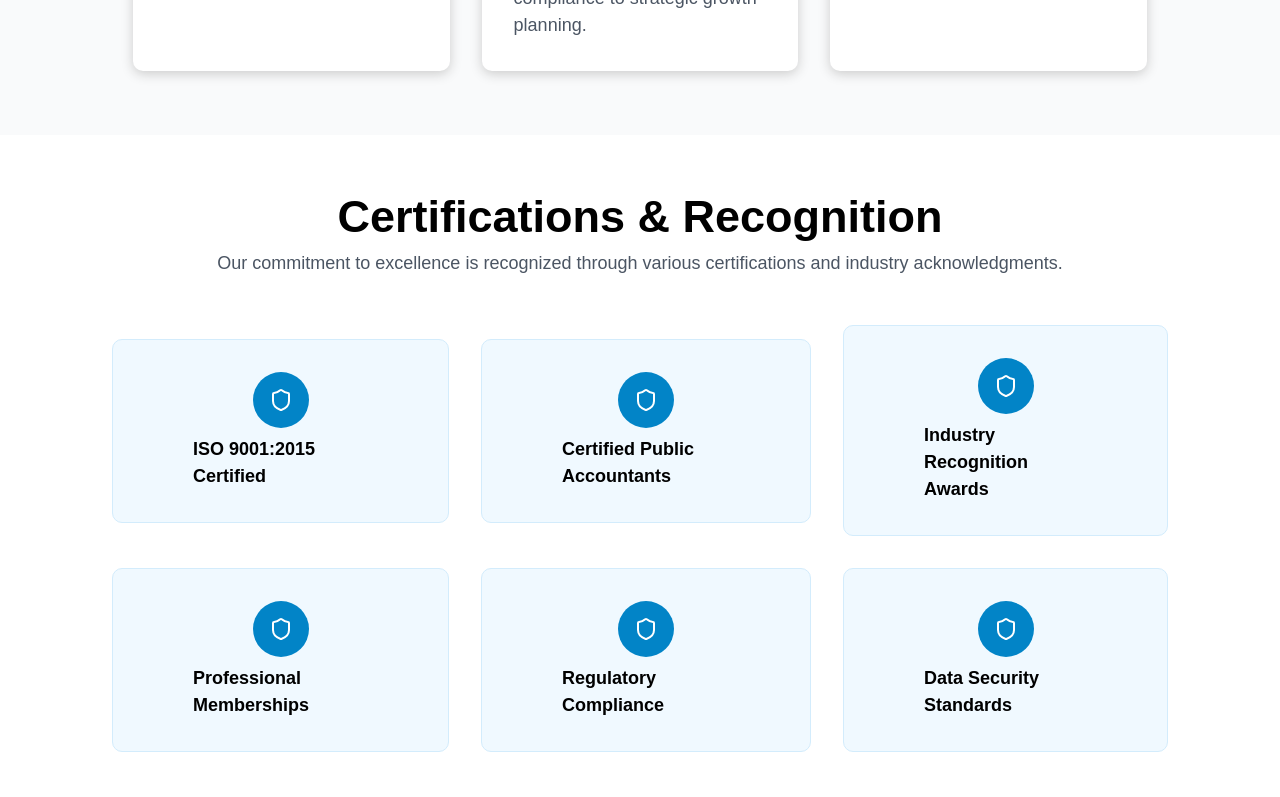
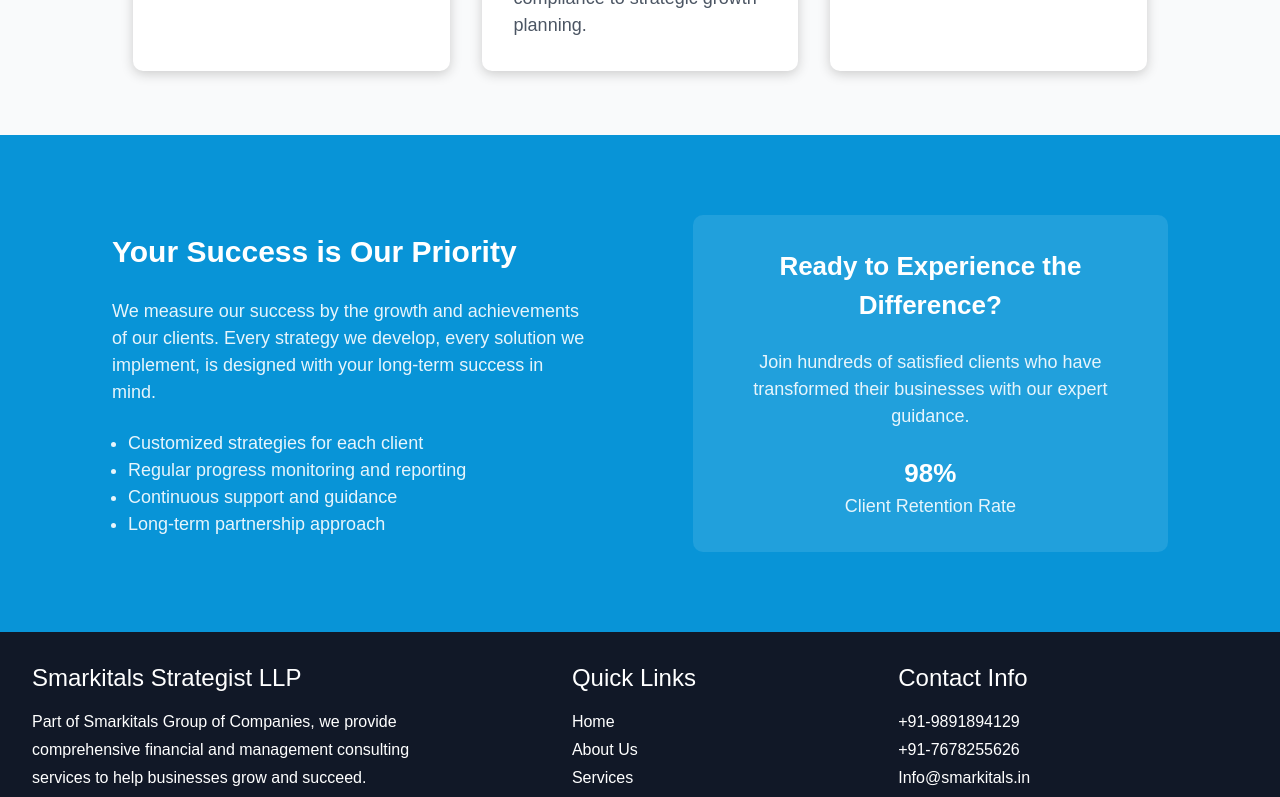
Before and after one commit to Smarkitals/smarkitalsStrategistNew, a Next.js app in the folder smarkitalstrate/: page /why-choose-us in a window 1280 px wide. Shown: the part 1440-2237 px from the top of the page. Built offline with nearby package versions, Linux system fonts and the light colour scheme.

Commit message:
Certification Removed

```diff
--- a/smarkitalstrate/src/app/why-choose-us/choose.js
+++ b/smarkitalstrate/src/app/why-choose-us/choose.js
@@ -192,7 +192,7 @@ export default function WhyChooseUs(){
 </div>
 
 
-<div className={styles.certifications }>
+{/* <div className={styles.certifications }>
    <div className={styles.DifferentiatorsHeading} >
     <h3>
        Certifications & Recognition
@@ -281,7 +281,7 @@ export default function WhyChooseUs(){
 
 </div>
 
-</div>
+</div> */}
 
 <div className={styles.priority } >
     <div className={styles.priorityLeft } >
```
